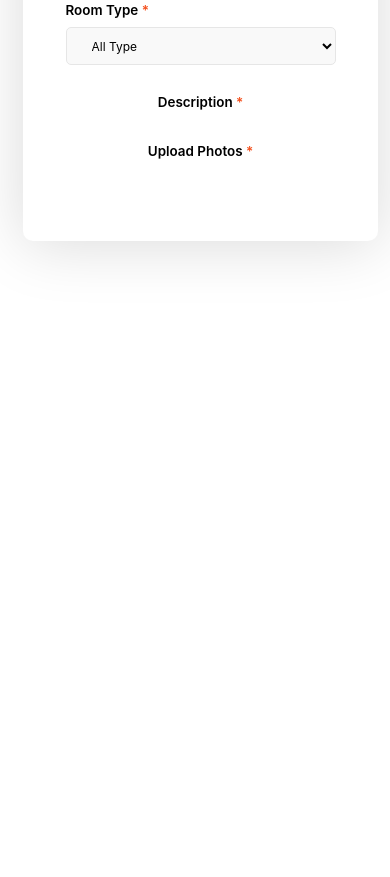
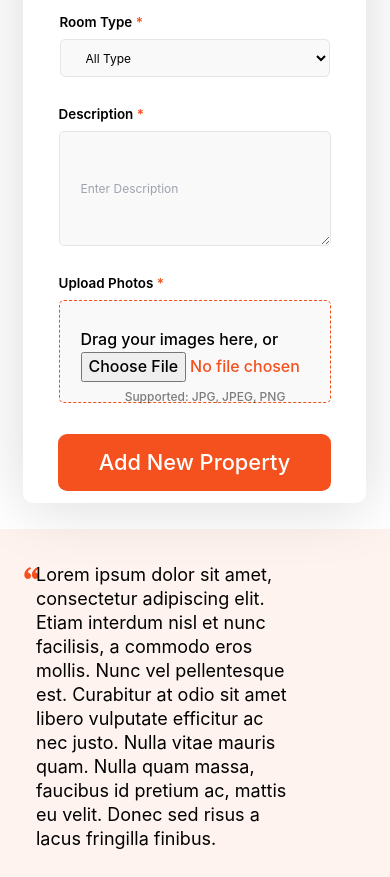
Before and after one commit to Robinson-Taiwo/house-rental, a React (Vite) app: page / in a window 390 px wide. Shown: the part 6780-7657 px from the top of the page. Before the commit the page ends 7131 px from the top, so only its background shows below. Built offline with nearby package versions, Linux system fonts and the light colour scheme.

Commit message:
WIP:handling mobile responsiveness(footer section)

```diff
--- a/src/Components/Home.css
+++ b/src/Components/Home.css
@@ -107,7 +107,7 @@
 
 .columns {
     grid-template-columns: repeat(3, 1fr);
-    @apply ml-[5.417rem]  gap-[3.57rem] mt-[2.083rem] grid
+    @apply ml-[5.417rem] gap-[3.57rem] mt-[2.083rem] grid
 }
 
 .row {
@@ -344,14 +344,14 @@
     border: 0.083rem solid #F4511E;
     border-style: dashed;
     border-radius: 0.42rem;
-    @apply w-[83.67rem] h-[12.58rem] pl-[1.75rem]  flex items-center flex-col
+    @apply w-[83.67rem] h-[12.58rem] pl-[1.75rem] flex items-center flex-col
 }
 
-.toptt{
+.toptt {
     @apply font-medium text-[1.33rem] leading-[2rem] mt-[2.25rem]
 }
 
-.browse{
+.browse {
     @apply text-[#f4511e]
 }
 
@@ -359,7 +359,7 @@
     @apply flex flex-col gap-[0.417rem] mt-[2.083rem] mb-[4.58rem]
 }
 
-.topt1{
+.topt1 {
     color: rgba(0, 0, 0, 0.5);
     @apply mt-[0.5rem] text-[1rem] leading-[1.5rem] font-medium
 }
@@ -486,7 +486,7 @@
 
         background: linear-gradient(200.44deg, rgba(0, 0, 0, 0.0001) 16.41%, rgba(0, 0, 0, 0.51) 77.16%), url(../assets/first-background.png);
         /* background-image: url(../assets/cleaning.png); */
-        @apply max-w-[63.91rem] flex  flex-col  h-[58.83rem] bg-cover  bg-center px-[2rem] pt-[2rem]
+        @apply max-w-[63.91rem] flex flex-col h-[58.83rem] bg-cover bg-center px-[2rem] pt-[2rem]
     }
 
 
@@ -563,7 +563,7 @@
 
     .line2 {
         border: 0.25rem solid #F4511E;
-        @apply  h-[0rem] mb-[1.71rem] w-[12.083rem] relative ml-[0rem]
+        @apply h-[0rem] mb-[1.71rem] w-[12.083rem] relative ml-[0rem]
     }
 
     .photo {
@@ -572,14 +572,14 @@
 
     .columns {
         grid-template-columns: repeat(2, 1fr);
-        @apply mx-[0rem] gap-x-[1rem] grid  gap-y-[1rem]
+        @apply mx-[0rem] gap-x-[1rem] grid gap-y-[1rem]
     }
 
     /* .row {
         @apply flex flex-col
     } */
     .row1 {
-        @apply  w-[9rem]
+        @apply w-[9rem]
     }
 
     /* .row4 {
@@ -595,7 +595,7 @@
     }
 
     .row6 {
-        @apply  pr-[-60rem]
+        @apply pr-[-60rem]
     }
 
     .rt1 {
@@ -696,7 +696,7 @@
     }
 
     .full {
-        @apply flex  flex-col
+        @apply flex flex-col
     }
 
     /* foot section in home.jsx */
@@ -742,7 +742,7 @@
     }
 
     .search {
-        @apply  mt-[1.63rem] w-[24rem]
+        @apply mt-[1.63rem] w-[24rem]
     }
 
     .foot1 {
@@ -754,7 +754,7 @@
     }
 
     .desire {
-        @apply  font-normal text-[1.2rem] leading-[1.67rem] mb-[2.33rem] w-[24rem]
+        @apply font-normal text-[1.2rem] leading-[1.67rem] mb-[2.33rem] w-[24rem]
     }
 
     .rooms {
@@ -782,7 +782,7 @@
         background: #FFFFFF;
         box-shadow: 0rem 0.25rem 5.25rem rgba(0, 0, 0, 0.15);
         border-radius: 0.83rem;
-        @apply  h-[85.83rem] flex flex-col items-center mb-[9.17rem] mr-[1rem]
+        @apply h-auto flex flex-col items-center mb-[2.17rem] mr-[2rem] p-[1rem]
     }
 
     .new-header {
@@ -827,7 +827,7 @@
         background: #F9F9F9;
         border: 0.083rem solid #E6E6E6;
         border-radius: 0.42rem;
-        @apply w-[83.67rem] h-[12.58rem] pl-[1.75rem] hidden
+        @apply w-[22.67rem] h-[9.58rem] pl-[1.75rem] pt-[4rem]
     }
 
     .topt {
@@ -835,36 +835,131 @@
         border: 0.083rem solid #F4511E;
         border-style: dashed;
         border-radius: 0.42rem;
-        @apply w-[83.67rem] h-[12.58rem] pl-[1.75rem]  flex items-center flex-col hidden
+        @apply w-[22.67rem] h-[8.58rem] pl-[1.75rem] flex items-center flex-col
     }
 
-    .toptt{
+    .toptt {
         @apply font-medium text-[1.33rem] leading-[2rem] mt-[2.25rem]
     }
 
-    .browse{
-        @apply text-[#f4511e]
+    .browse {
+        @apply text-[#f4511e] w-[20rem]
     }
 
     .topio {
-        @apply flex flex-col gap-[0.417rem] mt-[2.083rem] mb-[4.58rem]
+        @apply flex flex-col gap-[0.417rem] mt-[2.083rem] mb-[2.58rem]
     }
 
-    .topt1{
+    .topt1 {
         color: rgba(0, 0, 0, 0.5);
         @apply mt-[0.5rem] text-[1rem] leading-[1.5rem] font-medium
     }
 
     .but-o {
-        @apply bg-[#F4511E] rounded-[0.76rem] w-[42.75rem] h-[5.75rem] flex justify-center text-white items-center font-medium hidden leading-[2.08rem] text-[1.82rem]
+        @apply bg-[#F4511E] rounded-[0.76rem] w-[22.75rem] h-[4.75rem] flex justify-center text-white items-center font-medium leading-[2.08rem] text-[1.82rem]
     }
 
 
     .quote {
-    @apply h-[173.25rem] ml-[12.92rem] hidden
+        background: rgba(244, 81, 30, 0.07);
+        @apply h-[49.67rem] flex flex-col mb-[9.17rem]
+    }
+
+    .lorem {
+        @apply flex flex-col
+    }
+
+    .youtube {
+        background-image: url(../assets/youtube.png);
+        @apply w-[22.83rem] h-[49.17rem] ml-[1.8rem] bg-cover bg-center bg-no-repeat flex items-center justify-center mt-[25rem] mb-[2rem]
+    }
+
+    .punct {
+        @apply mt-[3.17rem] ml-[1.67rem] w-[1.89rem] h-[1rem]
+    }
+
+    .play {
+        @apply h-[4rem]
+    }
+
+    .ipsum {
+        @apply w-[21.92rem] ml-[3rem] font-normal text-[1.5rem] leading-[2rem] absolute mt-[2.83rem]
     }
 
     .footer {
-    @apply h-[173.25rem] ml-[12.92rem] hidden
+        @apply h-[45.25rem] flex items-center flex-col pl-[2rem]
     }
+
+    .line3 {
+        background: #F4511E;
+        @apply w-[22.83rem] h-[0.17rem]
     }
+
+    .footer2 {
+        @apply flex flex-col gap-[2rem]
+    }
+
+    .logo2 {
+        @apply bg-[#F4511E] mt-[2.58rem] h-[8rem] w-[20rem] ml-[2rem]
+    }
+
+    .drive-state {
+        @apply flex flex-row gap-[1.75rem] font-normal text-[1.16rem] leading-[1.5rem]
+    }
+
+    .drive {
+        @apply mt-[0.75rem]
+    }
+
+    .rest-second {
+        @apply flex flex-row gap-[3.16rem] mt-[1.833rem]
+    }
+
+    .call-state {
+        @apply flex flex-row gap-[1.75rem] font-normal text-[1.16rem] leading-[1.5rem]
+    }
+
+    .fax-state {
+        @apply flex flex-row gap-[1.75rem] font-normal text-[1.16rem] leading-[1.5rem]
+    }
+
+    .media {
+        display: grid;
+        grid-template-columns: repeat(3, 1fr);
+        @apply gap-[1rem]
+    }
+
+    .sot {
+        opacity: 0.5;
+        mix-blend-mode: normal;
+        @apply font-normal text-[1rem] leading-[1.5rem] text-[#0A142F]
+    }
+
+    .line4 {
+        background: #7BB9FC;
+        mix-blend-mode: normal;
+        opacity: 0.2;
+        @apply w-[22.9rem] h-[0.083rem] mt-[2.92rem]
+    }
+
+    .last-footer {
+        @apply flex flex-col gap-[2rem] mt-[2rem]
+    }
+
+    .last {
+        display: grid;
+        grid-template-columns: repeat(2, 1fr);
+        @apply gap-[1rem]
+    }
+
+    .last1 {
+        @apply text-[#0A142F] font-normal text-[1.17rem] leading-[1.42rem]
+    }
+
+    .last-second {
+        mix-blend-mode: normal;
+        opacity: 0.5;
+        @apply text-[#0A142F] font-normal text-[1.17rem] leading-[1.42rem]
+    }
+
+}
--- a/src/Components/Home.jsx
+++ b/src/Components/Home.jsx
@@ -393,7 +393,7 @@ const Home = () => {
 
                 </div>
                 <div className="youtube">
-                    <img src={play} alt="" />
+                    <img className='play' src={play} alt="" />
                 </div>
 
             </div>
```
Lines whose indentation alone changed are shown as unchanged.
